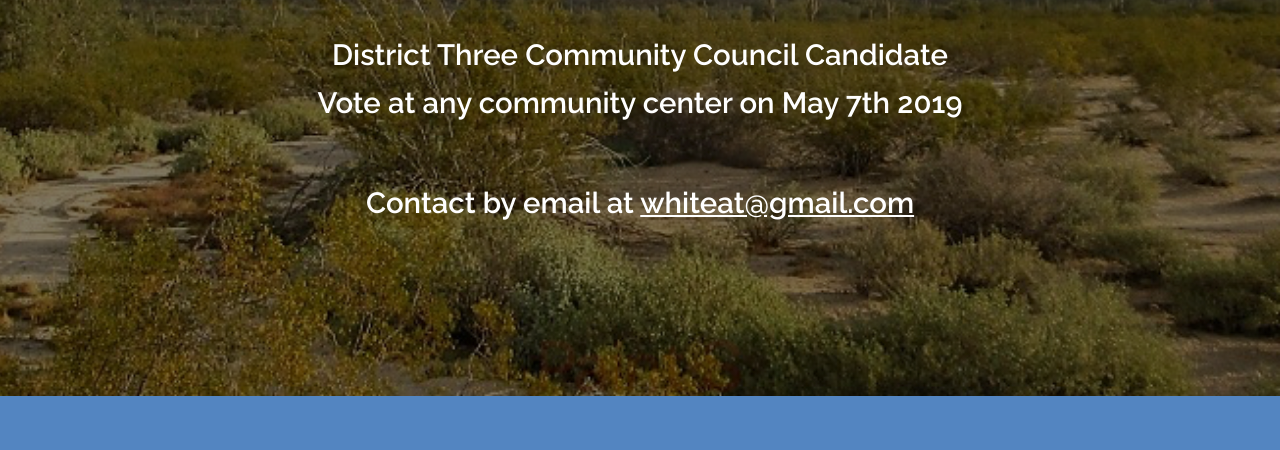
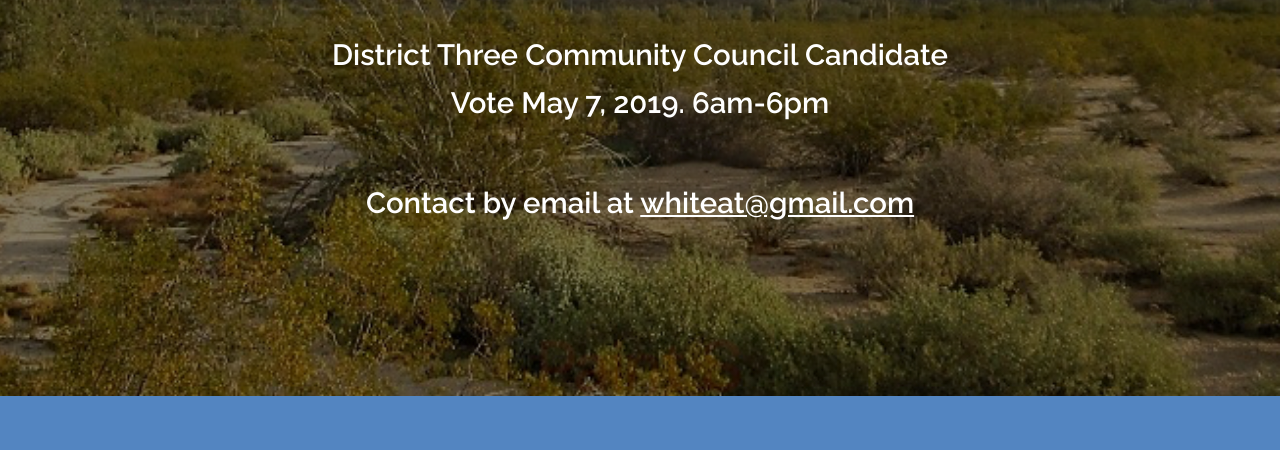
Before and after one commit to VoteAveryWhite/D3Council, a plain HTML site: page index.html in a window 1280 px wide. Shown: the part 350-800 px from the top of the page. Drawn offline with Linux system fonts and the light colour scheme.

Commit message:
update voting info

```diff
--- a/index.html
+++ b/index.html
@@ -39,9 +39,14 @@
 
 					<strong>
 						<h1>Avery White</h1>
-						<p>District Three Community Council Candidate <br />Vote at any community center on May 7th 2019</p>
+						<p>
+							District Three Community Council Candidate
+							<br />
+							Vote May 7, 2019. 6am-6pm</p>
 						<p></p>
-						<p>Contact by email at <a style="color:white;" href="mailto:whiteat@gmail.com?Subject=Hello%20again" target="_top">whiteat@gmail.com</a></p>
+						<p>
+							Contact by email at <a style="color:white;" href="mailto:whiteat@gmail.com?Subject=Hello%20again" target="_top">whiteat@gmail.com</a>
+						</p>
 					</strong>
 			</section>
 
```
